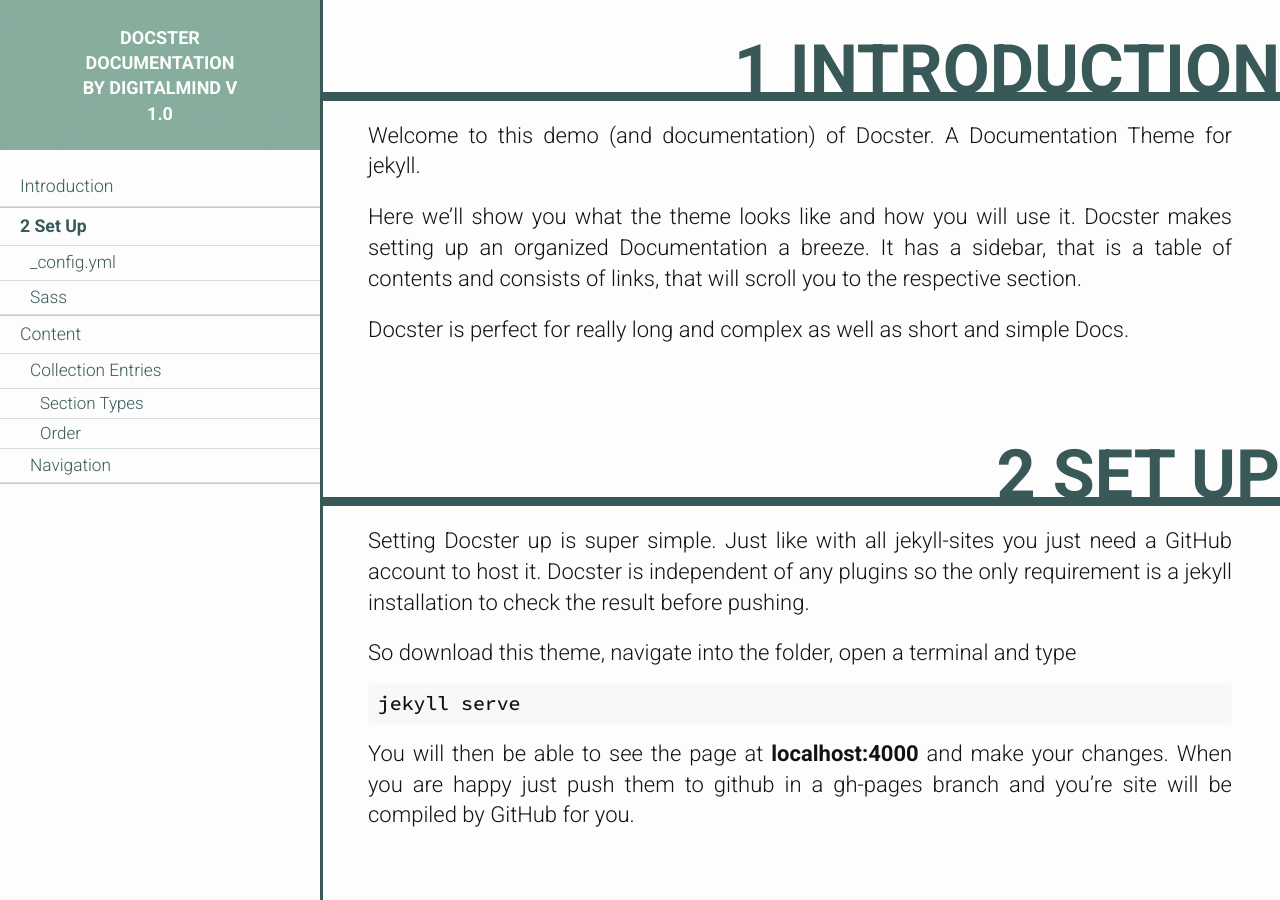
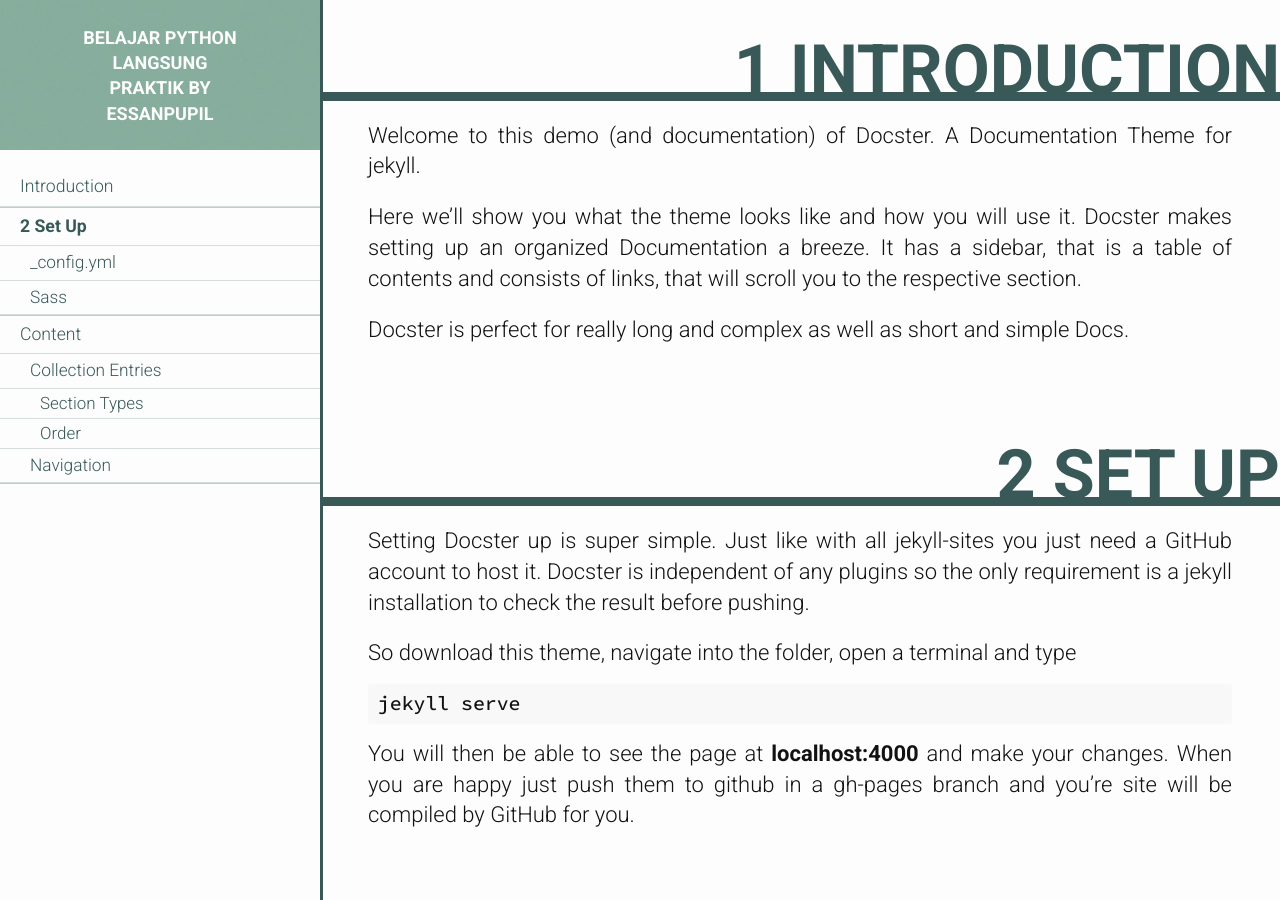
Before and after one commit to essanpupil/belajar-python-langsung-buat-aplikasi, a Jekyll site: the page built from index.html, in a window 1280 px wide and 900 px high. Built offline with Jekyll 4.4.1, drawn with Linux system fonts in a browser that asks for light colours.

Commit message:
ignore swp files & personnilize config

```diff
--- a/_config.yml
+++ b/_config.yml
@@ -1,7 +1,6 @@
 full_rebuild: true
-name: Docster Documentation
-author: DigitalMind
-version: V 1.0
+name: Belajar Python Langsung Praktik
+author: essanpupil
 encoding: utf-8
 defaults:
   -
```
Also changed, not shown: 1 other file.
